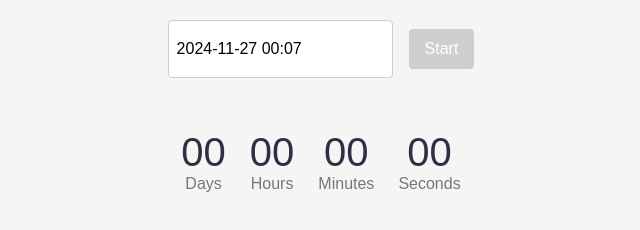
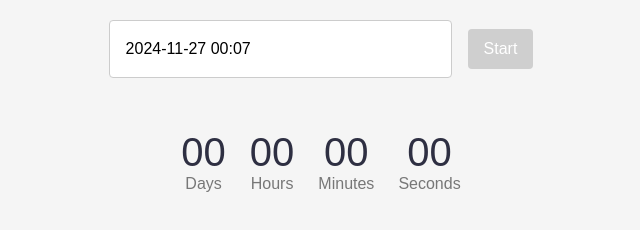
Before and after one commit to Lylyneru/goit-js-hw-10, a website built with Vite: page src/1-timer.html in a window 1280 px wide. Shown: the whole page, without its empty margins (319-959 px from the left). Built offline with nearby package versions, Linux system fonts and the light colour scheme.

Commit message:
Update styles.css

```diff
--- a/src/css/styles.css
+++ b/src/css/styles.css
@@ -37,6 +37,7 @@ body {
   border-radius: 4px;
   max-width: 272px;
   height: 40px;
+  padding: 8px 118px 8px 16px;
 }
 
 button[data-start] {
```
